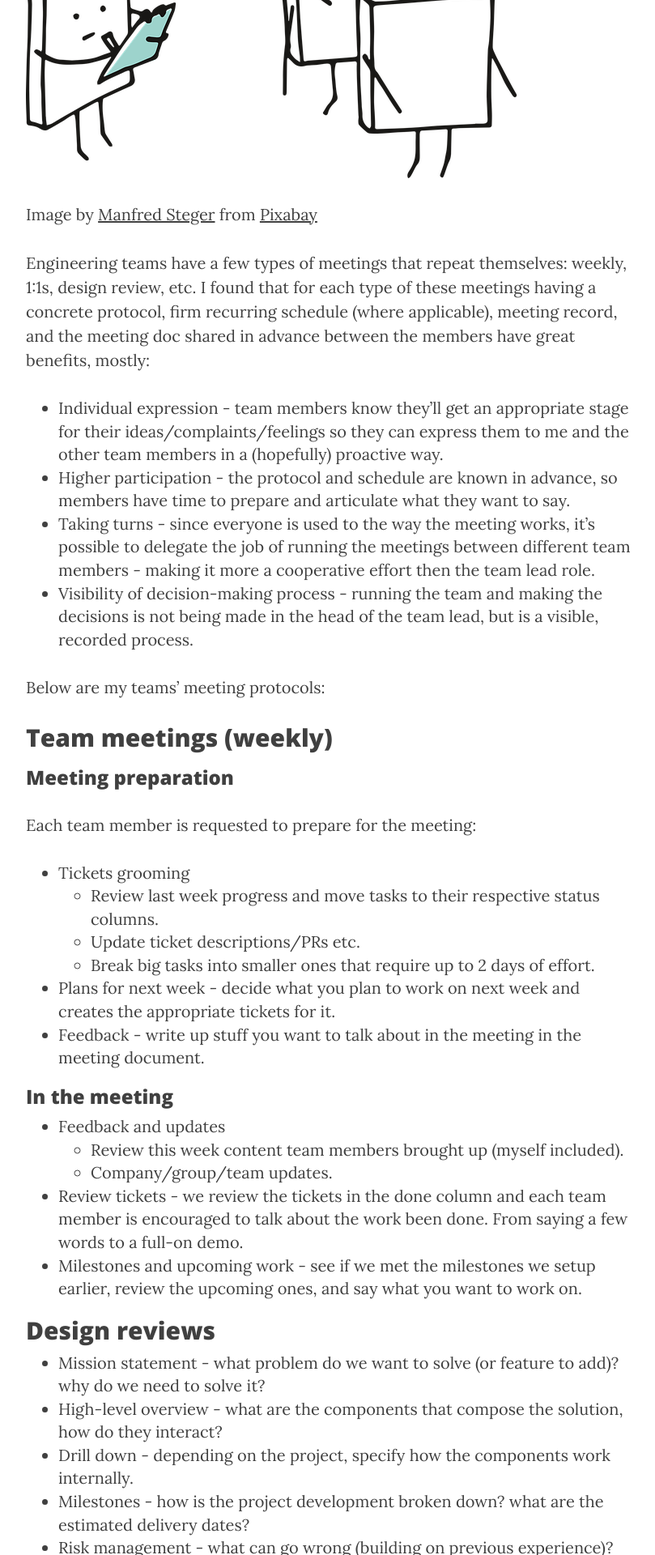
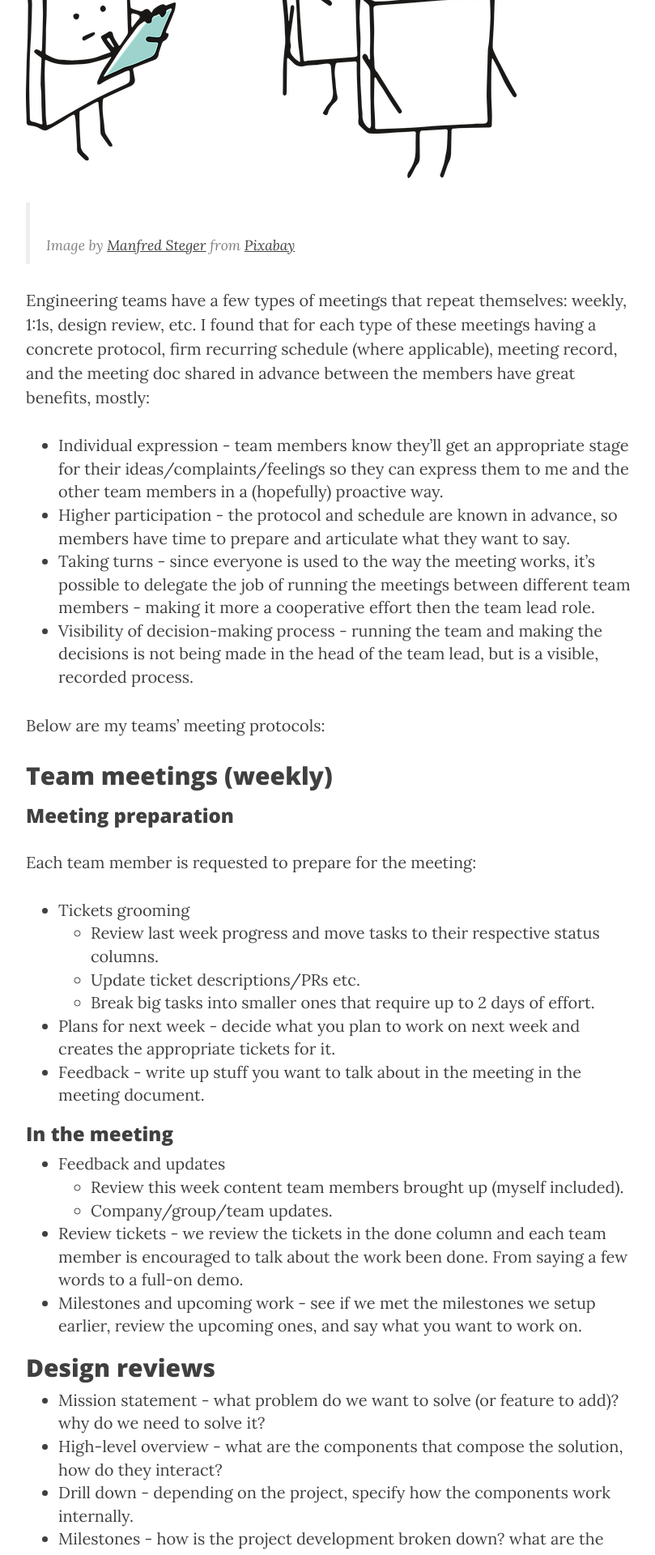
Before and after one commit to noamelf/noamelf.github.io, a Jekyll site: the page built from _posts/2019-07-07-meeting-protocols.md, in a window 1280 px wide. Shown: the part 815-2735 px from the top of the page at 81% size, without its empty margins (233-1042 px from the left). Built offline with Jekyll 4.4.1, drawn with Linux system fonts in a browser that asks for light colours; nearby versions of some CDN libraries; our own code applies the rules of GitHub Pages for plain Markdown files; comment, search, counter and statistics services are not loaded.

```diff
--- a/_posts/2019-07-07-meeting-protocols.md
+++ b/_posts/2019-07-07-meeting-protocols.md
@@ -2,7 +2,7 @@
 
 ![protocols](/img/pixel-cells-3947913_640.png)
 
-Image by <a href="https://pixabay.com/users/manfredsteger-1848497/?utm_source=link-attribution&amp;utm_medium=referral&amp;utm_campaign=image&amp;utm_content=3947913">Manfred Steger</a> from <a href="https://pixabay.com/?utm_source=link-attribution&amp;utm_medium=referral&amp;utm_campaign=image&amp;utm_content=3947913">Pixabay</a>
+> Image by <a href="https://pixabay.com/users/manfredsteger-1848497/?utm_source=link-attribution&amp;utm_medium=referral&amp;utm_campaign=image&amp;utm_content=3947913">Manfred Steger</a> from <a href="https://pixabay.com/?utm_source=link-attribution&amp;utm_medium=referral&amp;utm_campaign=image&amp;utm_content=3947913">Pixabay</a>
 
 
 Engineering teams have a few types of meetings that repeat themselves: weekly, 1:1s, design review, etc. I found that for each type of these meetings having a concrete protocol, firm recurring schedule (where applicable), meeting record, and the meeting doc shared in advance between the members have great benefits, mostly:
```
